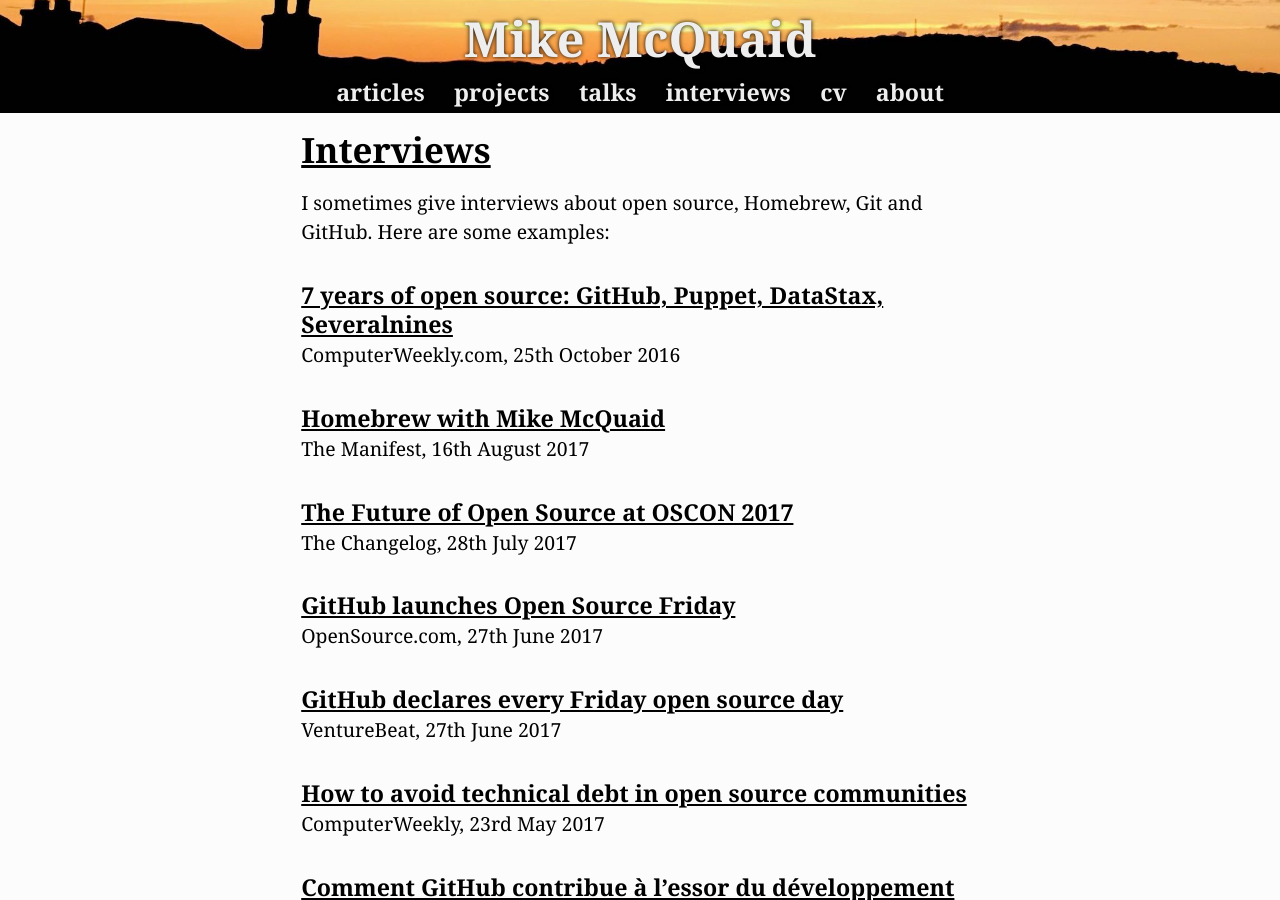
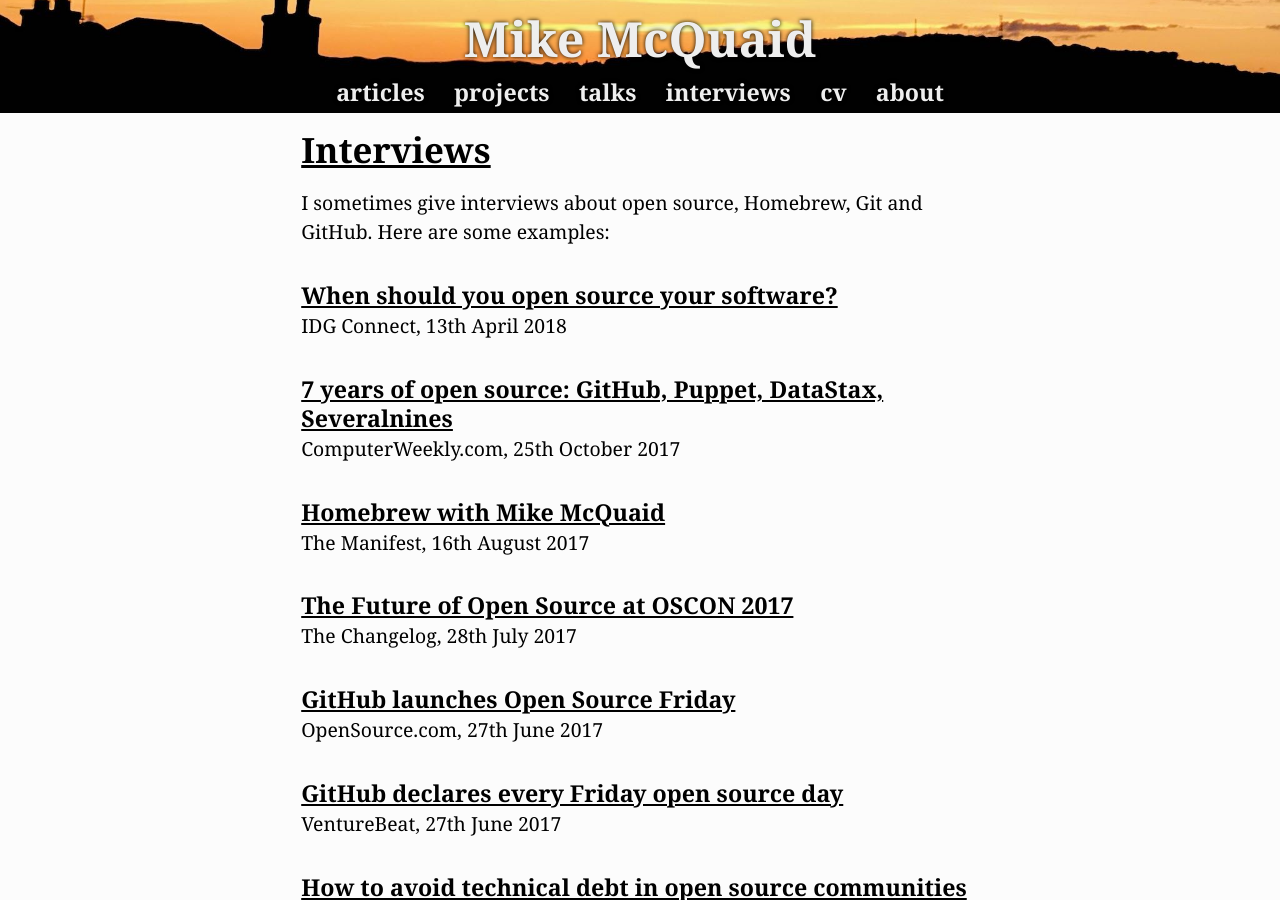
Before and after one commit to MikeMcQuaid/mikemcquaid.com, a Jekyll site: the page built from interviews.md, in a window 1280 px wide and 900 px high. Built offline with Jekyll 4.4.1, drawn with Linux system fonts in a browser that asks for light colours.

Commit message:
interviews: add IDG Connect interview.

```diff
--- a/interviews.md
+++ b/interviews.md
@@ -5,8 +5,11 @@
 ---
 I sometimes give interviews about open source, Homebrew, Git and GitHub. Here are some examples:
 
+#### [When should you open source your software?](http://www.idgconnect.com/abstract/30253/when-source-software)
+IDG Connect, 13th April 2018
+
 #### [7 years of open source: GitHub, Puppet, DataStax, Severalnines](http://www.computerweekly.com/blog/Open-Source-Insider/7-years-of-open-source-GitHub-Puppet)
-ComputerWeekly.com, 25th October 2016
+ComputerWeekly.com, 25th October 2017
 
 #### [Homebrew with Mike McQuaid](https://manifest.fm/1)
 The Manifest, 16th August 2017
```
